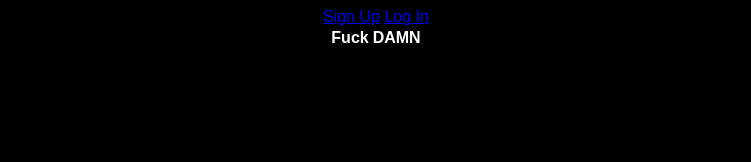
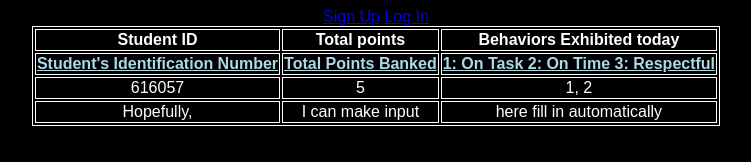
Before and after one commit to FinnyJokes/BlackBurnPride, a website: page index.html in a window 1280 px wide. Shown: the whole page, without its empty margins (264-1015 px from the left). Drawn offline with Linux system fonts and the light colour scheme.

Commit message:
Getting Stuff Together.

```diff
--- a/index.css
+++ b/index.css
@@ -5,8 +5,15 @@ body{
     text-align: center;
     font-size: 16px;
 }
-table {
-    margin-top: auto;
+table, th, td{
+    margin-top:auto;
     margin-left:auto;
     margin-right:auto;
+    border: 1px solid white;
 }
+tr.legend {
+    background-color:black;
+    color:lightblue;
+    text-decoration:underline;
+    font-weight:bold;
+}
--- a/index.html
+++ b/index.html
@@ -14,12 +14,26 @@
     <section class="TableStudents">
       <div class="table">
         <table class="General">
-          <th>
-            Fuck
-          </th>
-          <th>
-            DAMN
-          </th>
+          <tr>
+            <th>Student ID</th>
+            <th>Total points</th>
+            <th>Behaviors Exhibited today</th>
+          </tr>
+          <tr class="legend">
+            <td>Student's Identification Number</td>
+            <td>Total Points Banked</td>
+            <td>1: On Task 2: On Time 3: Respectful</td>
+          </tr>
+          <tr>
+            <td>616057</td>
+            <td>5</td>
+            <td>1, 2</td>
+          </tr>
+          <tr id="Auto">
+            <td>Hopefully,</td>
+            <td>I can make input</td>
+            <td> here fill in automatically</td>
+          </tr>
         </table>
       </div>
     </section>
```
